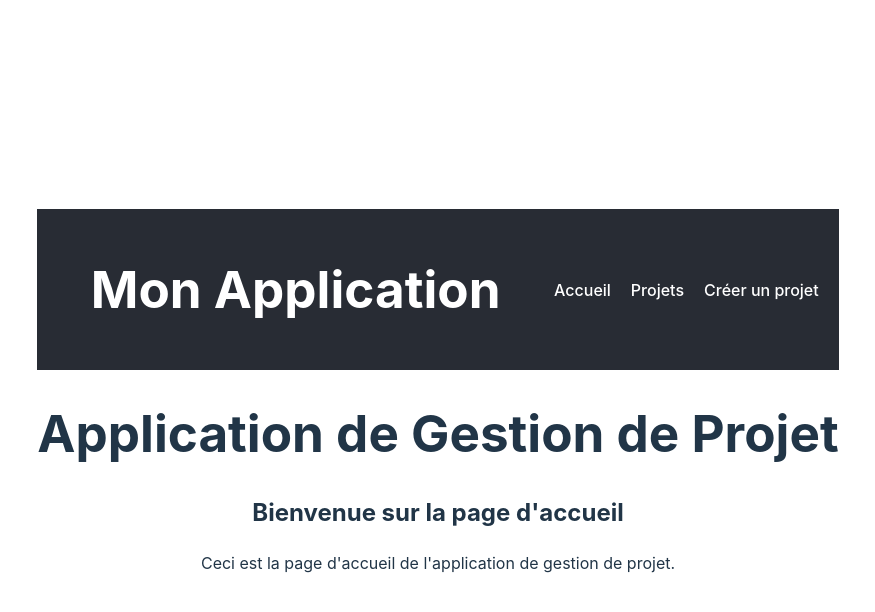
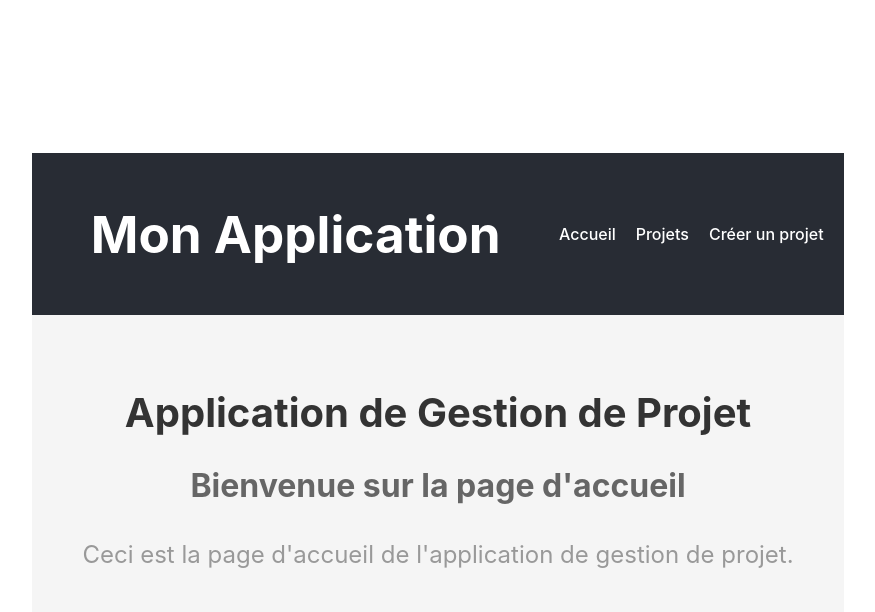
Before and after one commit to yacine977/frontend-gestion-projet, a React (Vite) app: page / in a window 1280 px wide. Shown: the top 612 px of the page, without its empty margins (202-1077 px from the left). Built offline with nearby package versions, Linux system fonts and the light colour scheme.

Commit message:
Ajout de styles à la page d'accueil
Des styles CSS ont été ajoutés à la page d'accueil pour améliorer son apparence. Un fichier CSS dédié (HomePage.css) a été créé et importé dans le composant HomePage.

```diff
--- a/src/composants/HomePage.jsx
+++ b/src/composants/HomePage.jsx
@@ -1,11 +1,12 @@
 // composants/HomePage.jsx
 
 import React from 'react';
+import '../styles/HomePage.css';
 
 
 function HomePage() {
   return (
-    <div>
+    <div className="home-page">
       <h1>Application de Gestion de Projet</h1>
       <h2>Bienvenue sur la page d'accueil</h2>
       <p>Ceci est la page d'accueil de l'application de gestion de projet.</p>
--- /dev/null
+++ b/src/styles/HomePage.css
@@ -0,0 +1,20 @@
+.home-page {
+    text-align: center;
+    padding: 50px;
+    background-color: #f5f5f5;
+}
+
+.home-page h1 {
+    color: #333;
+    font-size: 2.5em;
+}
+
+.home-page h2 {
+    color: #666;
+    font-size: 2em;
+}
+
+.home-page p {
+    color: #999;
+    font-size: 1.5em;
+}
```
